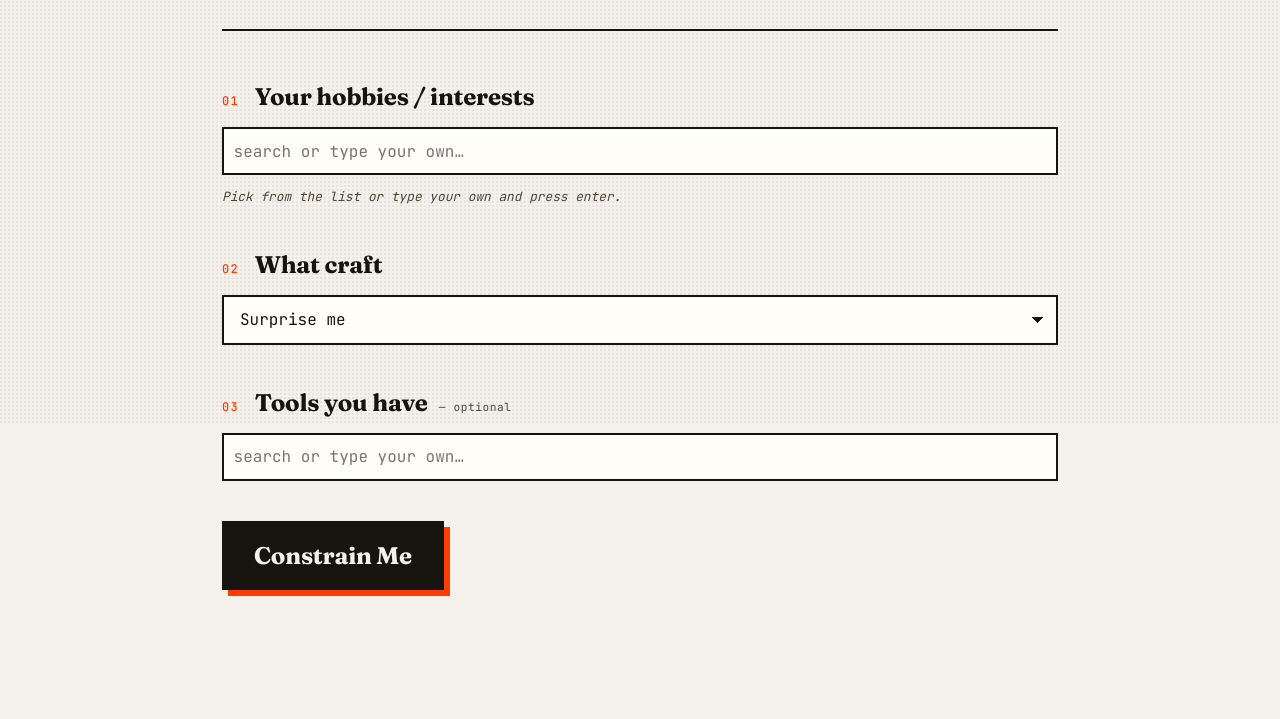
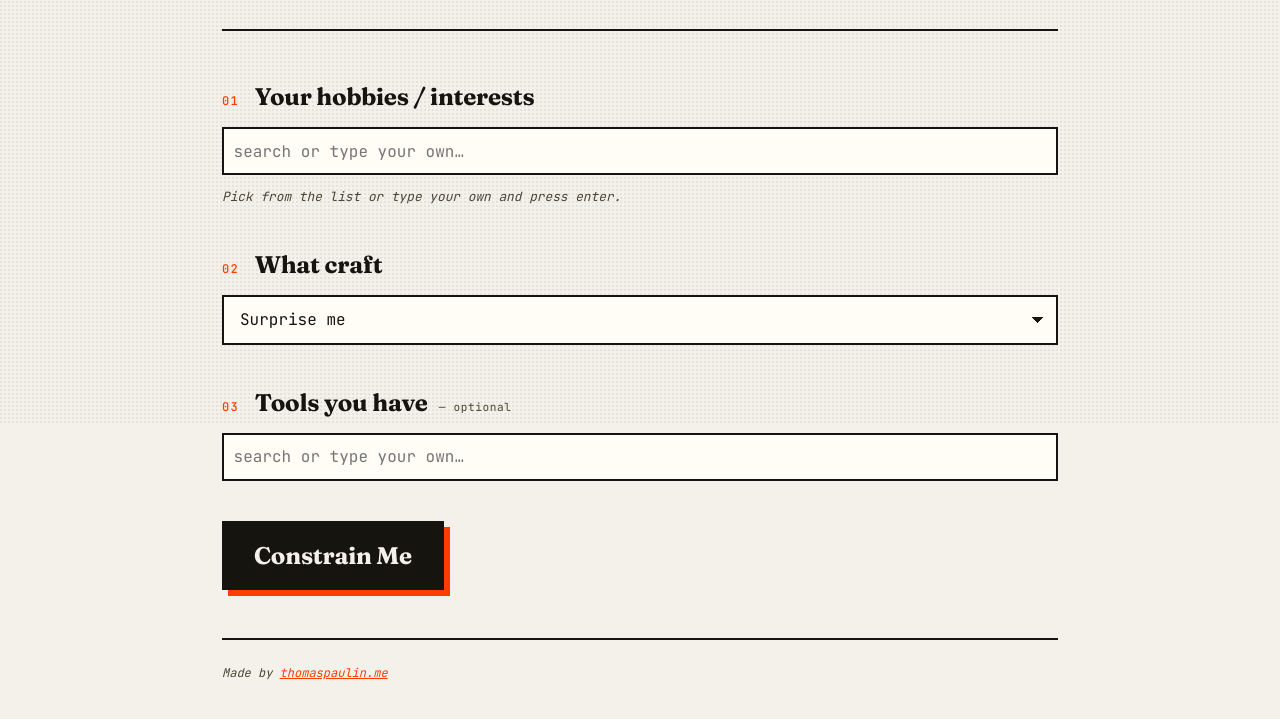
Before and after one commit to thomaspaulin/constrained, a plain HTML site: page public/index.html in a window 1280 px wide. Shown: the part 375-1094 px from the top of the page. Drawn offline with Linux system fonts and the light colour scheme.

Commit message:
attribution

```diff
--- a/public/index.html
+++ b/public/index.html
@@ -105,6 +105,11 @@
       </div>
       <div class="chips chips--excluded" id="excluded-chips"></div>
     </section>
+
+    <!-- Not hidden by ?embed: credit has to survive on any site that embeds this. -->
+    <footer class="footer">
+      Made by <a href="https://thomaspaulin.me" target="_blank" rel="noopener">thomaspaulin.me</a>
+    </footer>
   </main>
 
   <script src="app.js"></script>
--- a/public/style.css
+++ b/public/style.css
@@ -550,6 +550,7 @@ select {
 
 /* Footer */
 .footer {
+  margin-top: 3rem;
   border-top: 2px solid var(--rule);
   padding-top: 1.5rem;
   font-size: 0.75rem;
@@ -568,3 +569,4 @@ select {
 /* ?embed: the blog post supplies its own title and intro around the iframe. */
 .embed .masthead { display: none; }
 .embed .page { padding-top: 1rem; padding-bottom: 1rem; }
+.embed .footer { margin-top: 1.5rem; padding-top: 1rem; }
```
